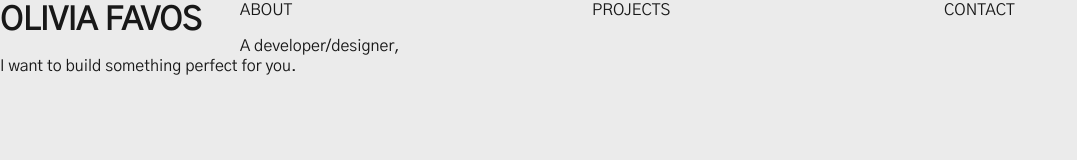
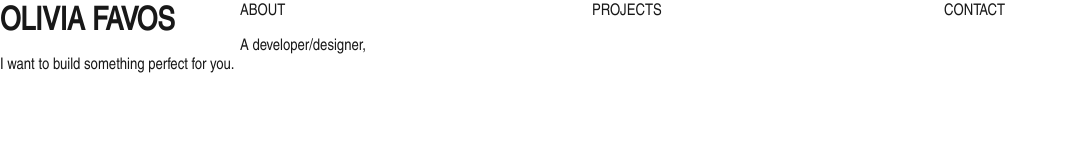
Before and after one commit to lvfvs/portfolio, a plain HTML site: page index.html in a window 1280 px wide. Shown: the whole page, without its empty margins (0-1077 px from the left). Drawn offline with Linux system fonts and the light colour scheme.

Commit message:
Resolve font display issues

```diff
--- a/index.html
+++ b/index.html
@@ -7,10 +7,7 @@
     <link href="styles/styles.css" rel="stylesheet" />
 
     <!-- there might be another way to import fonts. the font you like is called helvetica narrow btw -->
-    <link
-      href="https://fonts.googleapis.com/css2?family=Gothic+A1&display=swap"
-      rel="stylesheet"
-    />
+    <link rel="stylesheet" />
   </head>
 
   <body>
--- a/styles/style.css
+++ /dev/null
@@ -1,111 +0,0 @@
-/* read more about @font-face */
-
-@media screen and (max-width: 720px) {
-}
-
-@font-face {
-  font-family: sansNarrow;
-  src: url(assets/fonts/helvetica-narrow/helvetica-narrow.ttf);
-}
-
-html {
-  background-color: #ebebeb;
-}
-
-body {
-  margin: 0 auto;
-  height: 100%;
-  width: 100%;
-}
-
-a {
-  text-decoration: none;
-  color: rgb(24, 24, 24);
-  font-family: "Gothic A1", sans-serif;
-  cursor: default;
-}
-
-a.about:hover:after {
-  content: url(../assets/images/line_1.png);
-  display: flex;
-  flex-direction: column;
-  position: sticky;
-  z-index: -1;
-  height: 1em;
-}
-
-a.projects:hover:after {
-  content: url(../assets/images/line_2.png);
-  display: flex;
-  flex-direction: column;
-  position: sticky;
-  z-index: -1;
-  height: 1em;
-}
-
-a.contact:hover:after {
-  content: url(../assets/images/line_3.png);
-  display: flex;
-  flex-direction: column;
-  position: sticky;
-  z-index: -1;
-  height: 1em;
-}
-
-a:active {
-  color: #c9c9c9;
-  font-family: "Gothic A1", sans-serif;
-}
-
-h1 {
-  margin: 0;
-  color: rgb(24, 24, 24);
-  font-family: "Gothic A1", sans-serif;
-}
-
-.nav {
-  display: flex;
-  grid-gap: 1rem;
-  margin: 0;
-  padding: 0;
-  list-style: none;
-  flex-wrap: wrap;
-  gap: 1rem;
-  justify-content: flex-end;
-  color: rgb(24, 24, 24);
-  font-family: "Gothic A1", sans-serif;
-}
-
-.nav > * {
-  flex: 1;
-}
-
-header {
-  display: grid;
-  grid-template-columns: repeat(auto-fill, minmax(15rem, 1fr));
-  grid-gap: 1rem;
-  float: left;
-}
-
-.quote {
-  color: rgb(24, 24, 24);
-  font-family: "Gothic A1", sans-serif;
-}
-
-.about {
-  color: rgb(24, 24, 24);
-  font-family: "Gothic A1", sans-serif;
-}
-
-.projects {
-  color: rgb(24, 24, 24);
-  font-family: "Gothic A1", sans-serif;
-}
-
-.contact {
-  display: grid;
-  grid-template-columns: repeat(auto-fill, minmax(15rem, 1fr));
-  grid-gap: 1rem;
-  color: rgb(24, 24, 24);
-  font-family: "Gothic A1", sans-serif;
-}
--- a/styles/styles.css
+++ b/styles/styles.css
@@ -5,11 +5,11 @@
 
 @font-face {
   font-family: sansNarrow;
-  src: url(assets/fonts/helvetica-narrow/helvetica-narrow.ttf);
+  src: url("../assets/fonts/helvetica-narrow/helvetica-narrow.ttf");
 }
 
 html {
-  background-color: #ebebeb;
+  background-color: #ffffff;
 }
 
 body {
@@ -21,7 +21,7 @@ body {
 a {
   text-decoration: none;
   color: rgb(24, 24, 24);
-  font-family: "Gothic A1", sans-serif;
+  font-family: "sansNarrow", Fallback, sans-serif;
   cursor: default;
 }
 
@@ -54,13 +54,13 @@ a.contact:hover:after {
 
 a:active {
   color: #c9c9c9;
-  font-family: "Gothic A1", sans-serif;
+  font-family: "sansNarrow", Fallback, sans-serif;
 }
 
 h1 {
   margin: 0;
   color: rgb(24, 24, 24);
-  font-family: "Gothic A1", sans-serif;
+  font-family: "sansNarrow", Fallback, sans-serif;
 }
 
 .nav {
@@ -73,7 +73,7 @@ h1 {
   gap: 1rem;
   justify-content: flex-end;
   color: rgb(24, 24, 24);
-  font-family: "Gothic A1", sans-serif;
+  font-family: "sansNarrow", Fallback, sans-serif;
 }
 
 .nav > * {
@@ -89,17 +89,17 @@ header {
 
 .quote {
   color: rgb(24, 24, 24);
-  font-family: "Gothic A1", sans-serif;
+  font-family: "sansNarrow", Fallback, sans-serif;
 }
 
 .about {
   color: rgb(24, 24, 24);
-  font-family: "Gothic A1", sans-serif;
+  font-family: "sansNarrow", Fallback, sans-serif;
 }
 
 .projects {
   color: rgb(24, 24, 24);
-  font-family: "Gothic A1", sans-serif;
+  font-family: "sansNarrow", Fallback, sans-serif;
 }
 
 .contact {
@@ -107,5 +107,5 @@ header {
   grid-template-columns: repeat(auto-fill, minmax(15rem, 1fr));
   grid-gap: 1rem;
   color: rgb(24, 24, 24);
-  font-family: "Gothic A1", sans-serif;
+  font-family: "sansNarrow", Fallback, sans-serif;
 }
```
Also changed, not shown: 1 other file.
